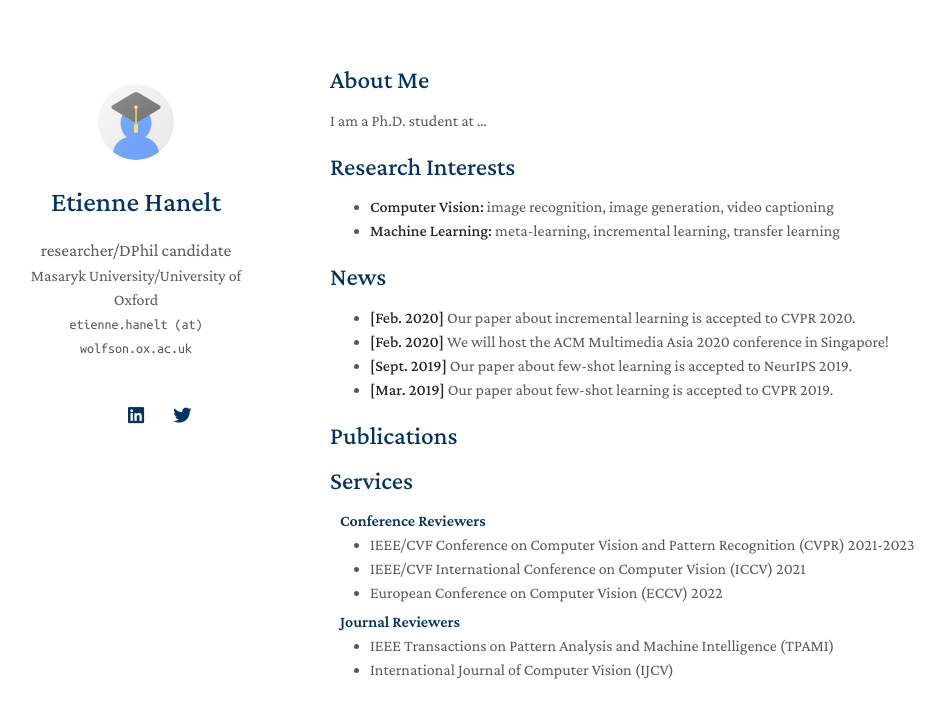
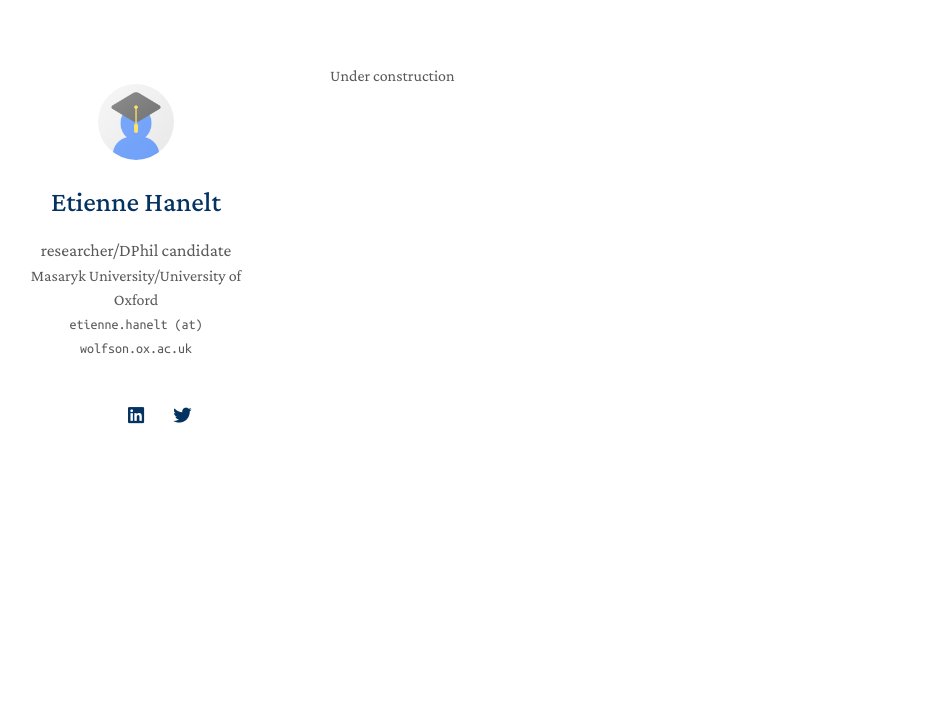
Before and after one commit to EtienneHanelt/etiennehanelt.github.io, a Jekyll site: the page built from index.md, in a window 1280 px wide. Shown: the top 718 px of the page, without its empty margins (140-1085 px from the left). Built offline with Jekyll 4.4.1, drawn with Linux system fonts in a browser that asks for light colours; nearby versions of some CDN libraries; a style sheet for code colours, icons or effects is not loaded; our own code applies the rules of GitHub Pages for plain Markdown files.

Commit message:
Update index.md: under construction

```diff
--- a/index.md
+++ b/index.md
@@ -2,22 +2,10 @@
 layout: homepage
 ---
 
-## About Me
+Under construction
 
-I am a Ph.D. student at ...
-
-## Research Interests
-
-- **Computer Vision:** image recognition, image generation, video captioning
-- **Machine Learning:** meta-learning, incremental learning, transfer learning
-
-## News
-
-- **[Feb. 2020]** Our paper about incremental learning is accepted to CVPR 2020.
-- **[Feb. 2020]** We will host the ACM Multimedia Asia 2020 conference in Singapore!
-- **[Sept. 2019]** Our paper about few-shot learning is accepted to NeurIPS 2019.
-- **[Mar. 2019]** Our paper about few-shot learning is accepted to CVPR 2019.
-
+<!--
 {% include_relative _includes/publications.md %}
 
 {% include_relative _includes/services.md %}
+-->
```
